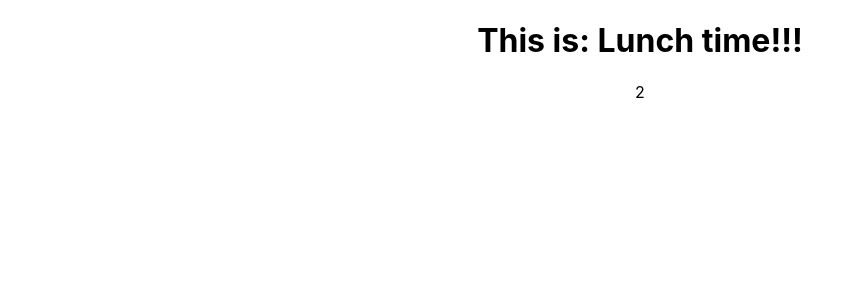
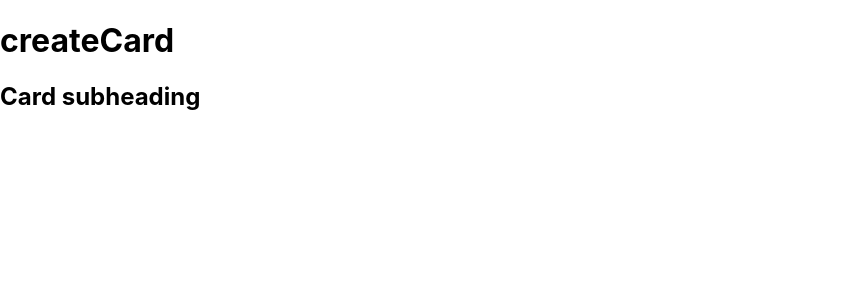
Before and after one commit to noribang/07_react_components_props, a React (Create React App) app: page / in a window 1280 px wide. Shown: the top 300 px of the page, without its empty margins (0-862 px from the left). Built offline with nearby package versions, Linux system fonts and the light colour scheme.

Commit message:
Added function to render JSX.

```diff
--- a/src/index.js
+++ b/src/index.js
@@ -9,15 +9,42 @@ import reportWebVitals from './reportWebVitals';
 //     <App />
 //   );
 
-
+// Variables
 const greeting = "Lunch time!!!"
 const className = "App"
+// Functions
+function getColor(isRed) {
+  if (isRed) {
+    return "red"
+  } else {
+    return "blue"
+  }
+}
+
 // JSX - JavaScript XML
 // Babel transpiles JSX to JavaScript.
-const element = <div>
-                  <h1 id="header" className={className}>This is: {greeting}</h1>
-                  <p className={className}>{1 + 1}</p>
-                </div>
+// const element = (<>
+//                   <h1 id="header" className={className}>This is: {greeting}</h1>
+//                   <p className={className}>{1 + 1}</p>
+//                   <p className={className}>{getColor()}</p>
+//                   <p className={className}>{getColor(true)}</p>
+//                 </>)
+const element = (
+  <div>
+    {createCard()}
+  </div>
+)
+
+// Function to render JSX
+function createCard(  ) {
+  return (
+    <div className="card">
+      <h1 id="header" className="blue">createCard</h1>
+      <h2>Card subheading</h2>
+    </div>
+  );
+}
+
 
 const root = ReactDOM.createRoot(document.getElementById('root'));
 root.render(
```
